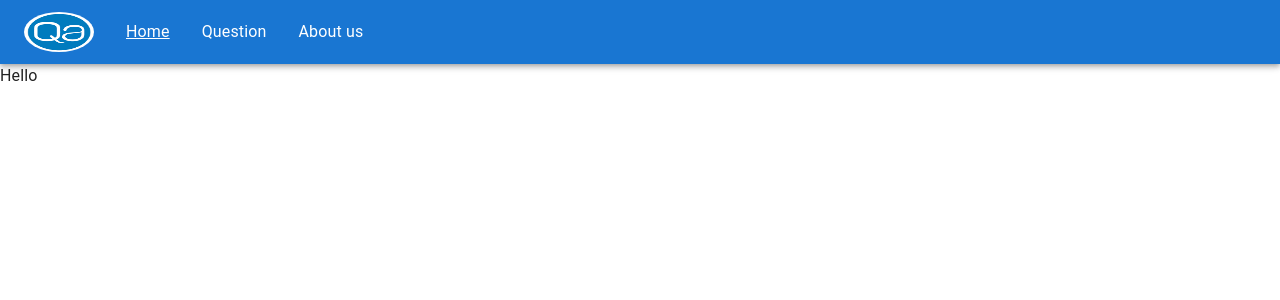
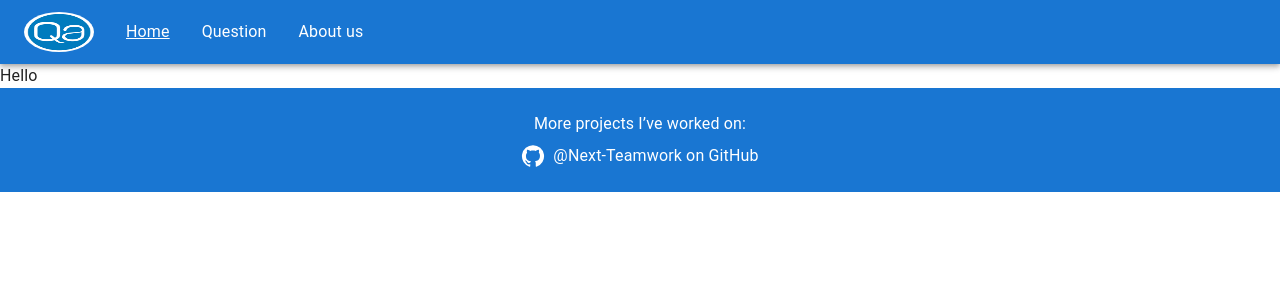
Before and after one commit to Atena-Kalhor/next-teamwork, a Next.js app: page / in a window 1280 px wide. Shown: the top 300 px of the page. Built offline with nearby package versions, Linux system fonts and the light colour scheme.

Commit message:
add footer and change layout

```diff
--- a/src/app/layout.jsx
+++ b/src/app/layout.jsx
@@ -1,4 +1,5 @@
 import Navbar from "@/components/Navbar";
+import Footer from "@/components/Footer";
 import "./globals.css";
 import { CssBaseline} from "@mui/material";
 
@@ -10,6 +11,7 @@ export default function RootLayout({ children }) {
         <CssBaseline />
         <Navbar/>
       {children}
+      <Footer />
       </body>
     </html>
   );
--- /dev/null
+++ b/src/components/Footer.jsx
@@ -0,0 +1,41 @@
+import React from "react";
+import { Box, Typography, Link } from "@mui/material";
+import GitHubIcon from "@mui/icons-material/GitHub";
+
+const Footer = () => {
+  return (
+    <Box
+      component="footer"
+      sx={{
+        backgroundColor: "#1976d2",
+        color: "white",
+        py: 3,
+        display: "flex",
+        flexDirection: "column",
+        alignItems: "center",
+        justifyContent: "center",
+        textAlign: "center",
+      }}
+    >
+      <Typography variant="body1" sx={{ mb: 1 }}>
+        More projects I’ve worked on:
+      </Typography>
+      <Link
+        href="https://github.com/Next-Teamwork"
+        target="_blank"
+        rel="noopener noreferrer"
+        sx={{
+          color: "white",
+          display: "flex",
+          alignItems: "center",
+          textDecoration: "none",
+        }}
+      >
+        <GitHubIcon sx={{ mr: 1 }} />
+        @Next-Teamwork on GitHub
+      </Link>
+    </Box>
+  );
+};
+
+export default Footer;
```
